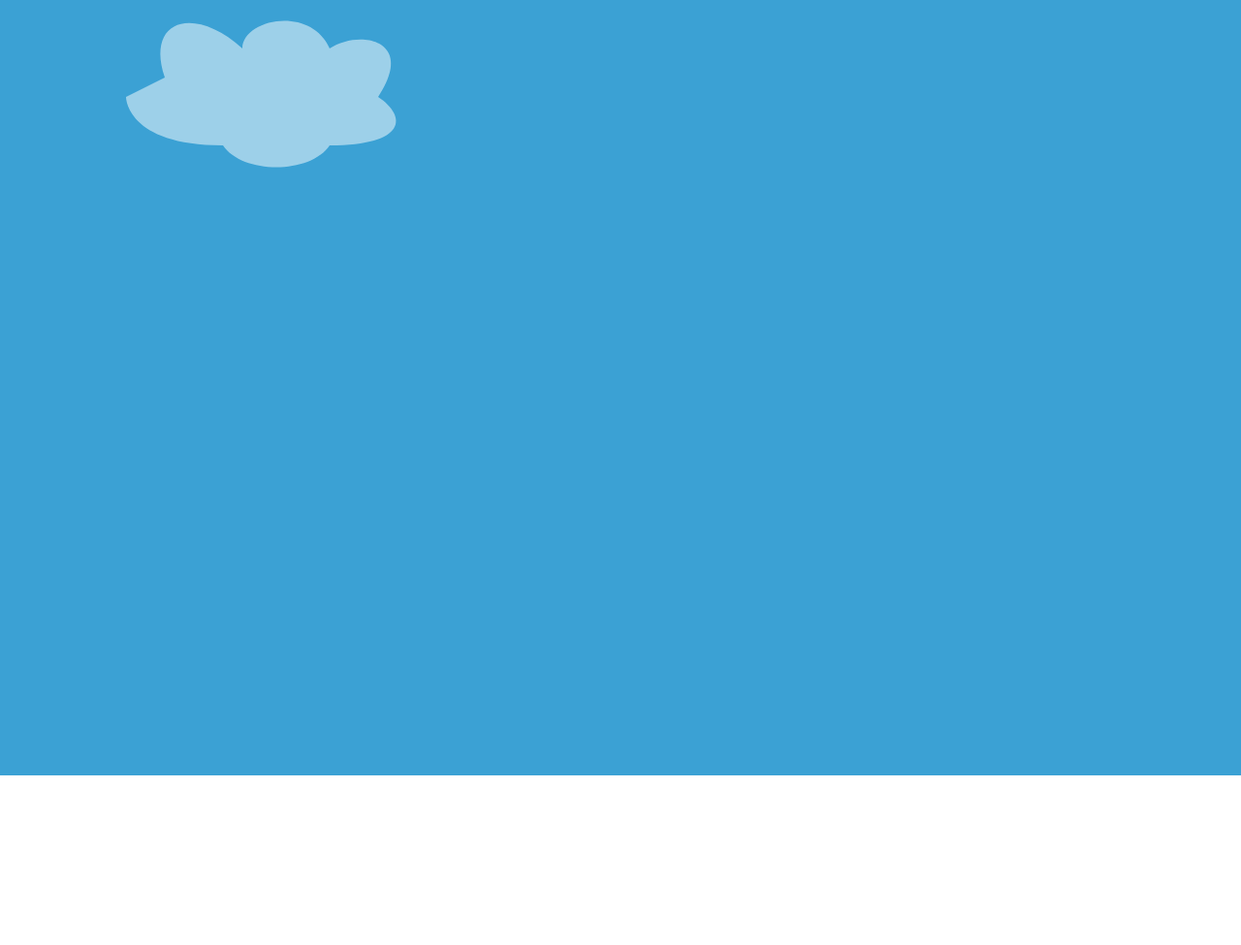
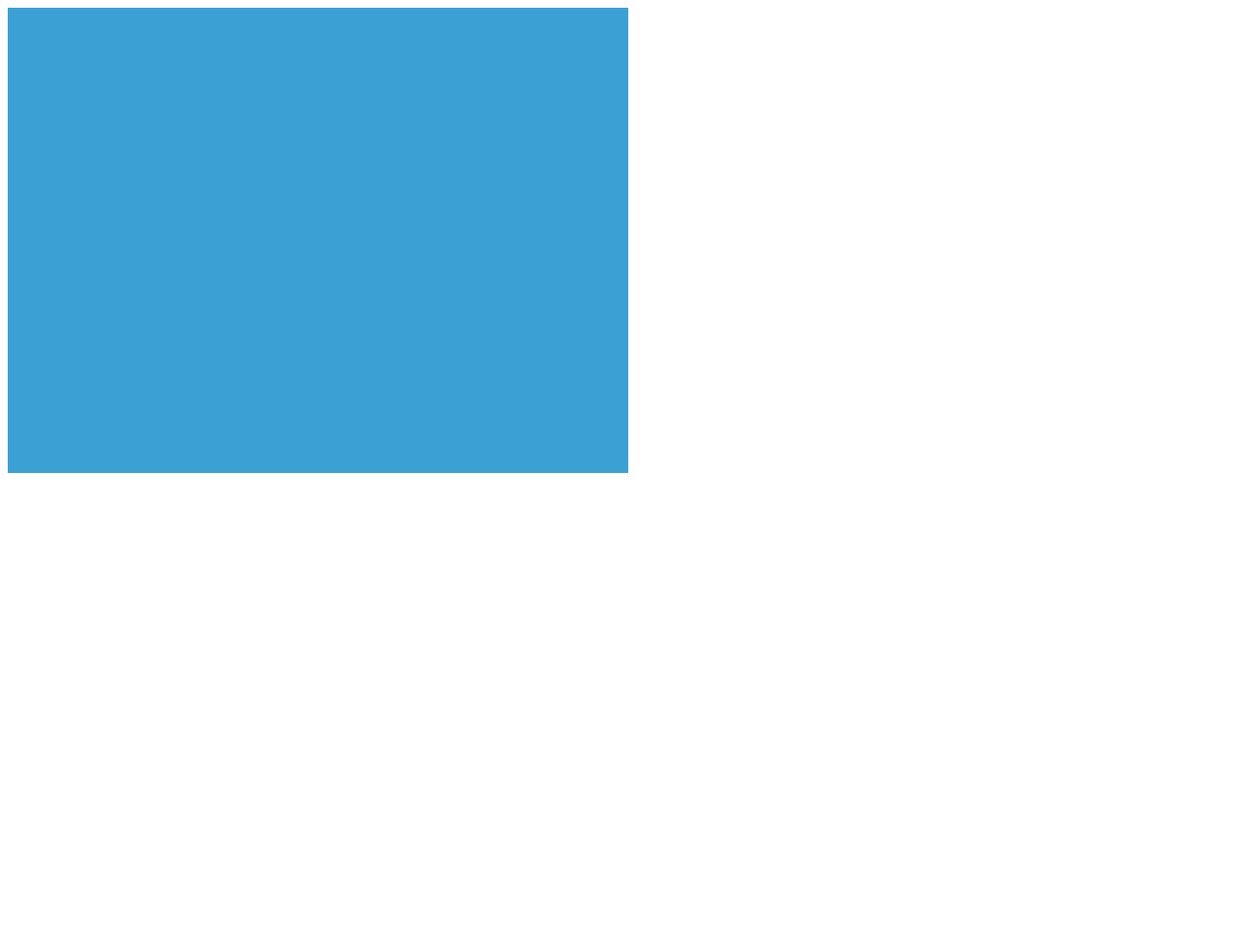
Before and after one commit to expertofvision/ecs521u-labs, a plain HTML site: page lab-2/index.html in a window 1280 px wide. Shown: the whole page at 97% size. Before the commit the page ends 800 px from the top, so only its background shows below. Drawn offline with Linux system fonts and the light colour scheme.

Commit message:
default HTML, CSS and JavaScript

```diff
--- a/lab-2/index.html
+++ b/lab-2/index.html
@@ -1,67 +1,13 @@
 <!DOCTYPE html>
-<html lang="en">
-  <head>
-    <meta charset="UTF-8">
-    <title>ECS521U - Lab 2</title>
-    <style>
-      html, body {
-        width: 100%;
-        height: 100%;
-        margin: 0px;
-        border: 0;
-        overflow: hidden; /*  Disable scrollbars */
-        display: block;  /* No floating content on sides */
-    }
-    </style>
-  </head>
-  <body>
-    <canvas id="my_canvas" width="100%" height="100%"></canvas>
-
-    <script type="text/javascript">
-      window.onload = function(){
-        var canvas = document.getElementById('my_canvas');
-        var ctx = canvas.getContext('2d');
-
-        initialize();
-
-        function initialize() {
-          // Register an event listener to call the resizeCanvas() function each time the window is resized.
-          window.addEventListener('resize', resizeCanvas, false);
-          // Draw canvas for the first time.
-          resizeCanvas();
-        }
-
-        function resizeCanvas() {
-          canvas.width = window.innerWidth;
-          canvas.height = window.innerHeight;
-          redraw();
-        }
-
-        function redraw() {
-          ctx.fillStyle = "#3ba1d4";
-          ctx.fillRect(0, 0, canvas.width, canvas.height);
-        }
-
-        // ctx.fillStyle = 'red';
-        // ctx.fillRect(0,0,500,500);
-
-        // Drawing a cloud
-        ctx.globalAlpha = 0.5;
-
-        ctx.beginPath();
-        ctx.bezierCurveTo(130, 100, 130, 150, 230, 150);
-        ctx.bezierCurveTo(250, 180, 320, 180, 340, 150);
-        ctx.bezierCurveTo(420, 150, 420, 120, 390, 100);
-        ctx.bezierCurveTo(430, 40, 370, 30, 340, 50);
-        ctx.bezierCurveTo(320, 5, 250, 20, 250, 50);
-        ctx.bezierCurveTo(200, 5, 150, 20, 170, 80);
-        ctx.closePath();
-        ctx.fillStyle = "#ffffff";
-        ctx.fill();
-
-       // drawing another cloud
-
-      };
-  </script>
-  </body>
+<html>
+<head>
+  <meta http-equiv="Content-Type" content="text/html; charset=utf-8">
+  <title>ECS521U - Lab 2</title>
+  <link rel='stylesheet' href='layout.css'>
+</head>
+<body>
+  <canvas id="background" width="640" height="480"></canvas>
+  <canvas id="foreground" width="640" height="480"></canvas>
+  <script src="sky.js"></script>
+</body>
 </html>
--- /dev/null
+++ b/lab-2/sky.js
@@ -0,0 +1,18 @@
+var bg_canvas = document.getElementById('background');
+var bg_ctx = bg_canvas.getContext('2d');
+
+var fg_canvas = document.getElementById('foreground');
+var fg_ctx = fg_canvas.getContext('2d');
+
+redraw();
+
+function redraw() {
+  let style_width = window.innerWidth;
+  let style_height = window.innerHeight;
+  drawBackground(style_width, style_height);
+};
+
+function drawBackground(style_width, style_height) {
+  bg_ctx.fillStyle = '#3ba1d4';
+  bg_ctx.fillRect(0, 0, bg_canvas.width, bg_canvas.height);
+}
```
Also changed, not shown: lab-2/layout.css (added).
